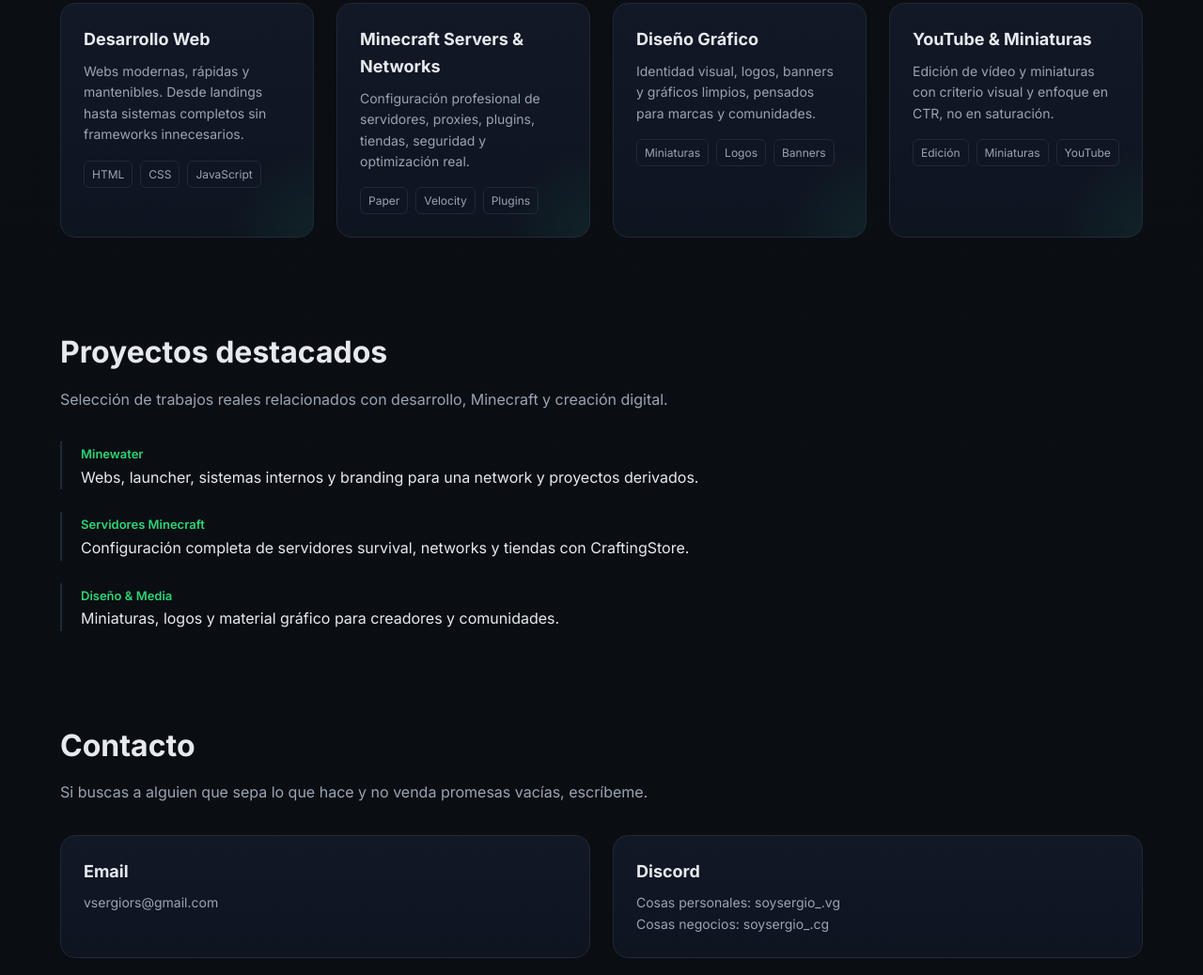
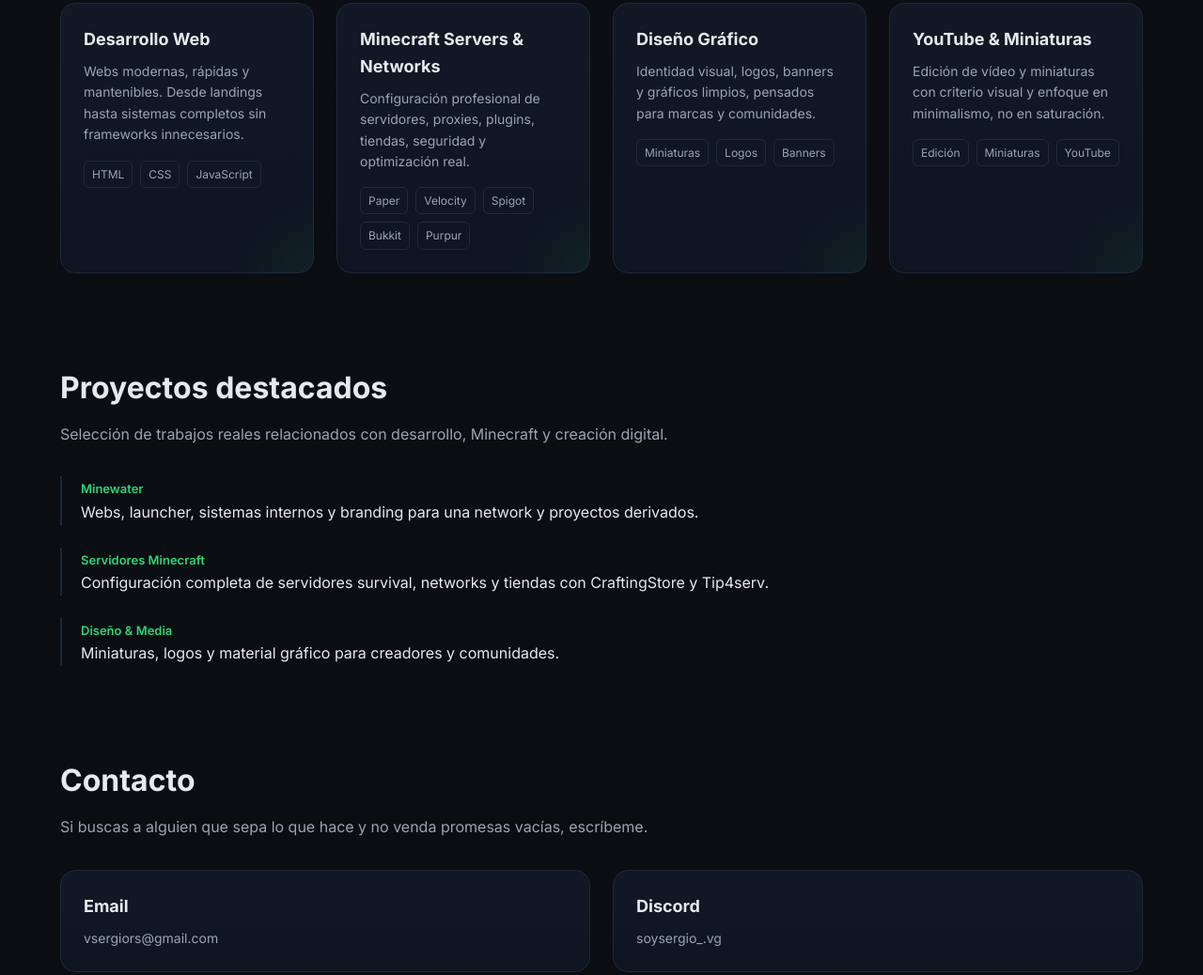
Before and after one commit to vsergiors/portafolio, a plain HTML site: page index.html in a window 1280 px wide. Shown: the part 776-1814 px from the top of the page at 94% size. Drawn offline with Linux system fonts and the light colour scheme.

Commit message:
Update index.html

```diff
--- a/index.html
+++ b/index.html
@@ -216,7 +216,7 @@
           <h3>Minecraft Servers & Networks</h3>
           <p>Configuración profesional de servidores, proxies, plugins, tiendas, seguridad y optimización real.</p>
           <div class="tags">
-            <span class="tag">Paper</span><span class="tag">Velocity</span><span class="tag">Plugins</span>
+            <span class="tag">Paper</span><span class="tag">Velocity</span><span class="tag">Spigot</span><span class="tag">Bukkit</span><span class="tag">Purpur</span>
           </div>
         </div>
         <div class="card">
@@ -228,7 +228,7 @@
         </div>
         <div class="card">
           <h3>YouTube & Miniaturas</h3>
-          <p>Edición de vídeo y miniaturas con criterio visual y enfoque en CTR, no en saturación.</p>
+          <p>Edición de vídeo y miniaturas con criterio visual y enfoque en minimalismo, no en saturación.</p>
           <div class="tags">
             <span class="tag">Edición</span><span class="tag">Miniaturas</span><span class="tag">YouTube</span>
           </div>
@@ -246,7 +246,7 @@
         </div>
         <div class="timeline-item">
           <span>Servidores Minecraft</span>
-          <p>Configuración completa de servidores survival, networks y tiendas con CraftingStore.</p>
+          <p>Configuración completa de servidores survival, networks y tiendas con CraftingStore y Tip4serv.</p>
         </div>
         <div class="timeline-item">
           <span>Diseño & Media</span>
@@ -265,8 +265,7 @@
         </div>
         <div class="card">
           <h3>Discord</h3>
-          <p>Cosas personales: soysergio_.vg</p>
-          <p>Cosas negocios: soysergio_.cg</p>
+          <p>soysergio_.vg</p>
         </div>
       </div>
     </section>
```
